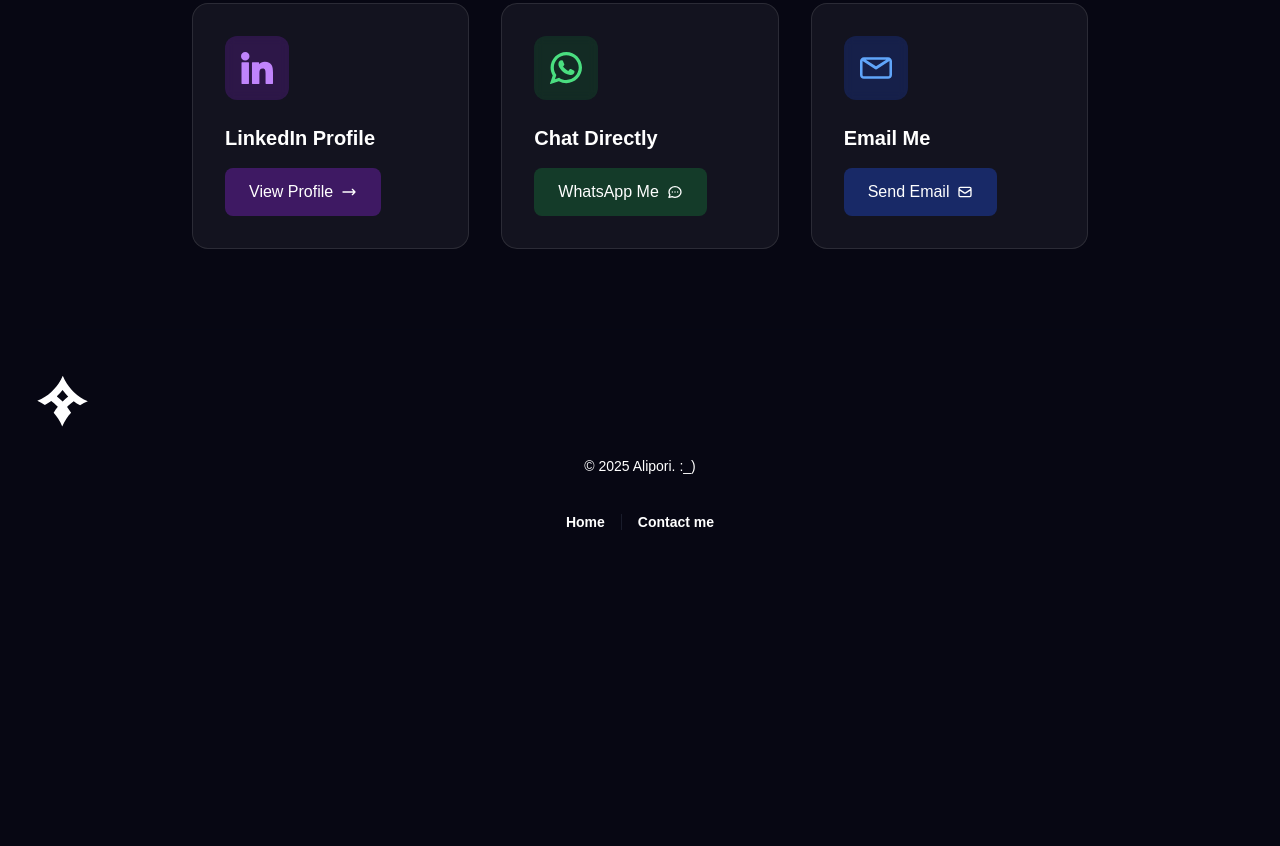
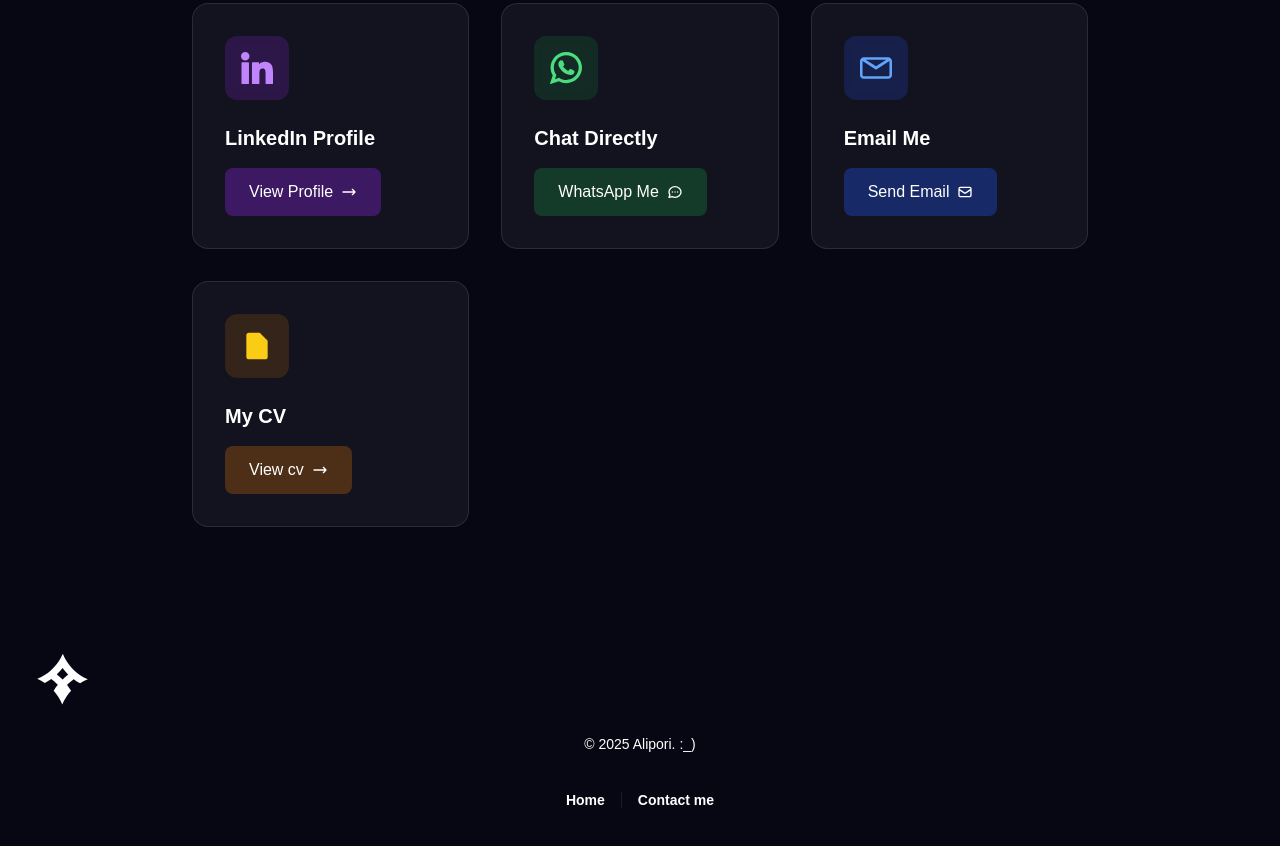
Before and after one commit to TheAlipori/alipori, an Astro site: page / in a window 1280 px wide. Shown: the part 4452-5298 px from the top of the page. Before the commit the page ends 5026 px from the top, so only its background shows below. Built offline with nearby package versions, Linux system fonts and the light colour scheme; Astro itself is replaced by a stand-in of ours.

Commit message:
Portafolio medio terminado

```diff
--- a/src/components/Contact.astro
+++ b/src/components/Contact.astro
@@ -139,6 +139,45 @@
           </svg>
         </a>
       </div>
+
+      <div
+        class="group p-8 rounded-2xl bg-white/5 border border-white/10 hover:bg-white/10 transition-all duration-300"
+      >
+        <div
+          class="w-16 h-16 mb-6 flex items-center justify-center rounded-xl bg-yellow-800/30 backdrop-blur-sm"
+        >
+          <svg
+            class="w-8 h-8 text-yellow-400"
+            viewBox="0 0 24 24"
+            fill="currentColor"
+          >
+            <path
+              d="M14 2H6a2 2 0 0 0-2 2v16a2 2 0 0 0 2 2h12a2 2 0 0 0 2-2V8l-6-6z"
+            ></path>
+            <path d="M14 3v5h5"></path>
+          </svg>
+        </div>
+        <h3 class="text-xl font-semibold text-white mb-4">My CV</h3>
+        <a
+          href="https://aliporiportafolio.vercel.app/"
+          class="inline-flex items-center px-6 py-3 rounded-lg bg-yellow-800/50 hover:bg-yellow-800 transition-colors text-white"
+          download
+        >
+          <span>View cv</span>
+          <svg
+            class="w-4 h-4 ml-2"
+            fill="none"
+            stroke="currentColor"
+            viewBox="0 0 24 24"
+          >
+            <path
+              stroke-linecap="round"
+              stroke-linejoin="round"
+              stroke-width="2"
+              d="M17 8l4 4m0 0l-4 4m4-4H3"></path>
+          </svg>
+        </a>
+      </div>
     </div>
   </div>
 </div>
```
